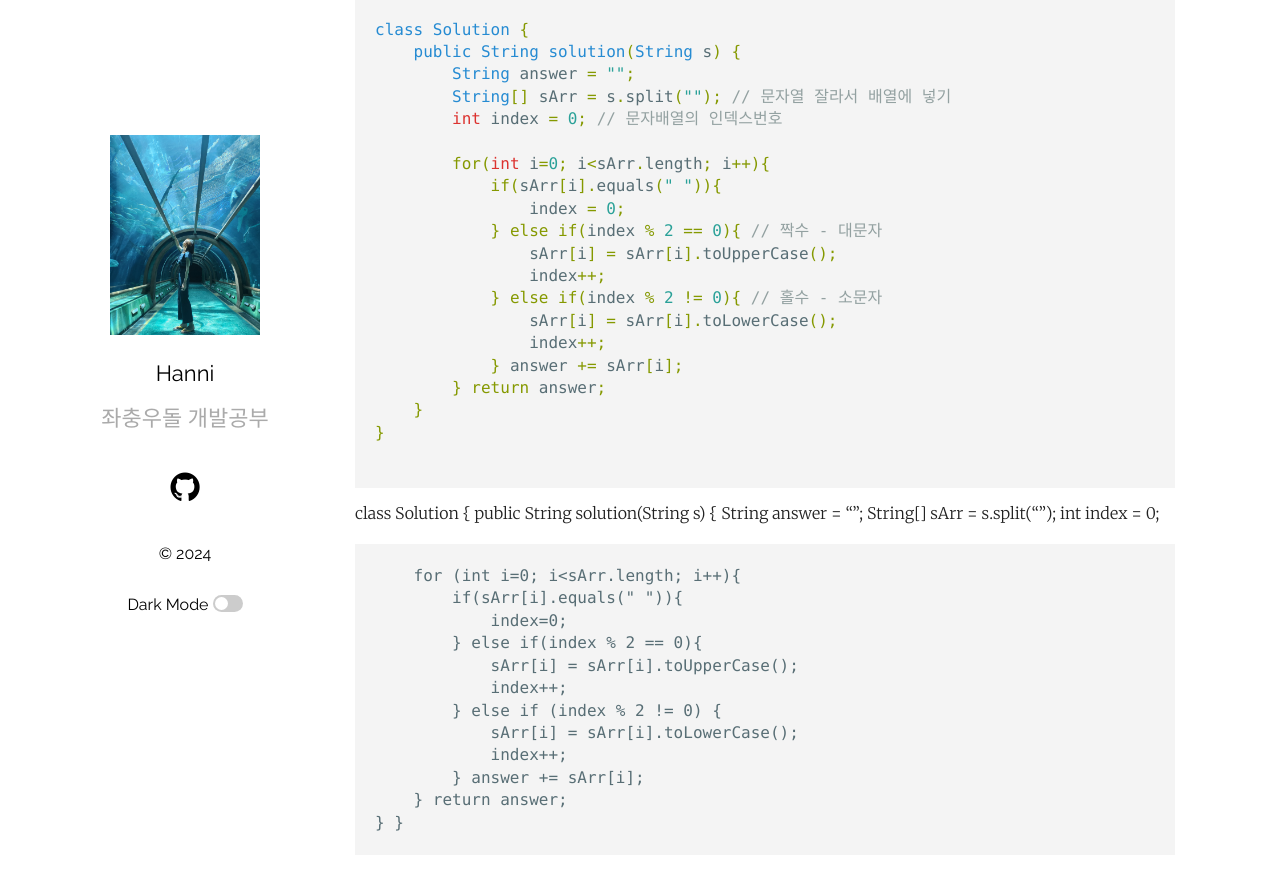
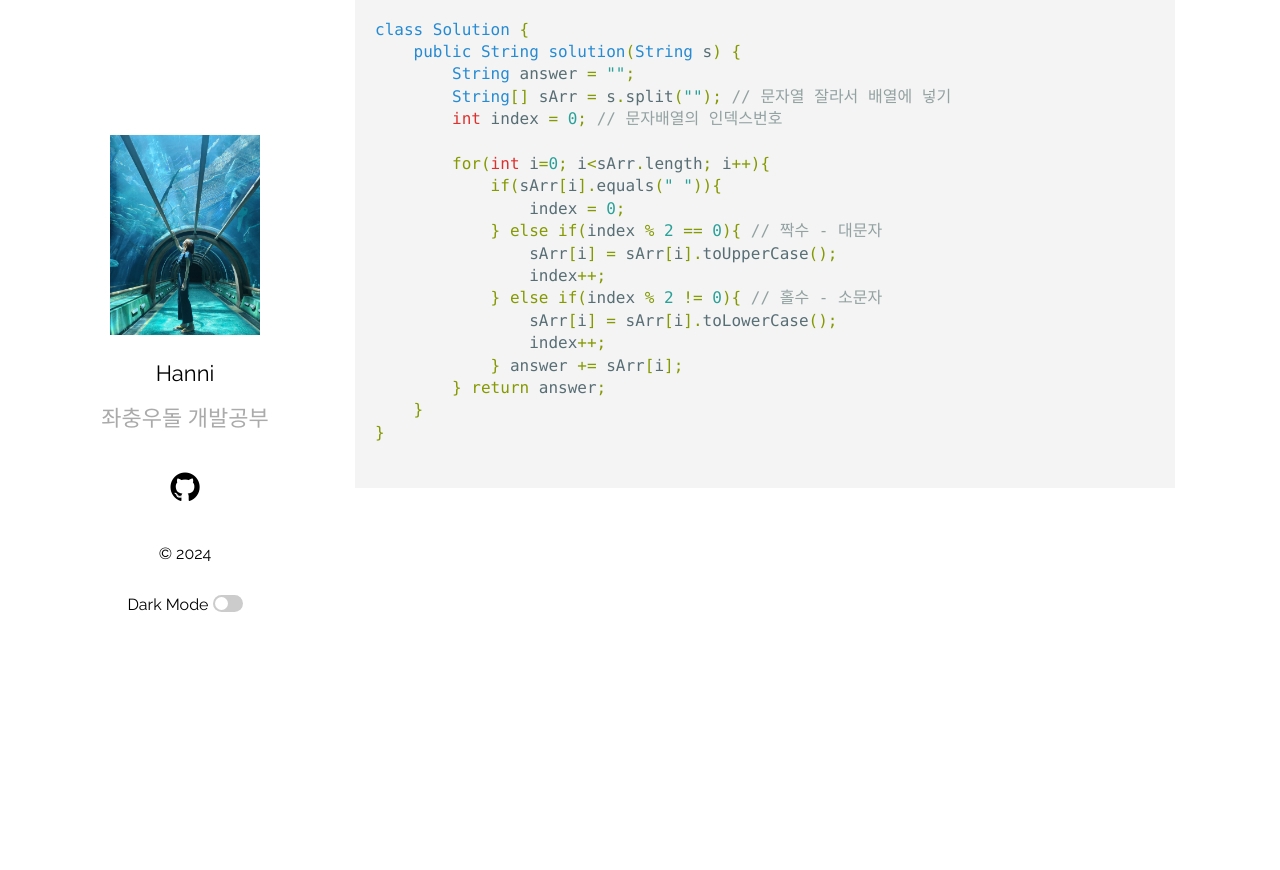
Before and after one commit to HaejungHan/HaejungHan.previous.blog, a Jekyll site: the page built from _posts/2024-06-17-servcie integrationtest.markdown, in a window 1280 px wide and 900 px high, scrolled down 1625 px. Shown: the top 870 px of the window. Built offline with Jekyll 4.4.1, drawn with Linux system fonts in a browser that asks for light colours; some of the changed text lies outside the part shown.

Commit message:
20240618 TIL

````diff
--- a/_posts/2024-06-17-.markdown
+++ b/_posts/2024-06-17-servcie integrationtest.markdown
@@ -1,9 +1,10 @@
 ---
 layout: post
-title:  "TIL(20240617) [(Service) Integration Test]"
+title:  "TIL(20240617) [Service Integration Test]"
 date:  2024-06-17
 categories: TIL Spring 코딩테스트
 ---
+
 
 ---------------------------------------------------------------------
 
@@ -85,23 +86,3 @@ class Solution {
 }
 
 ```
-
-class Solution {
-    public String solution(String s) {
-        String answer = "";
-        String[] sArr = s.split("");
-        int index = 0;
-
-        for (int i=0; i<sArr.length; i++){
-            if(sArr[i].equals(" ")){
-                index=0;
-            } else if(index % 2 == 0){
-                sArr[i] = sArr[i].toUpperCase();
-                index++;
-            } else if (index % 2 != 0) {
-                sArr[i] = sArr[i].toLowerCase();
-                index++;
-            } answer += sArr[i];
-        } return answer;
-    }
-}
````
Also changed, not shown: _posts/2024-06-18-알고리즘 조합.markdown (added, +79 -0 lines), _posts/image-1.png (added), _posts/image.png (added).
